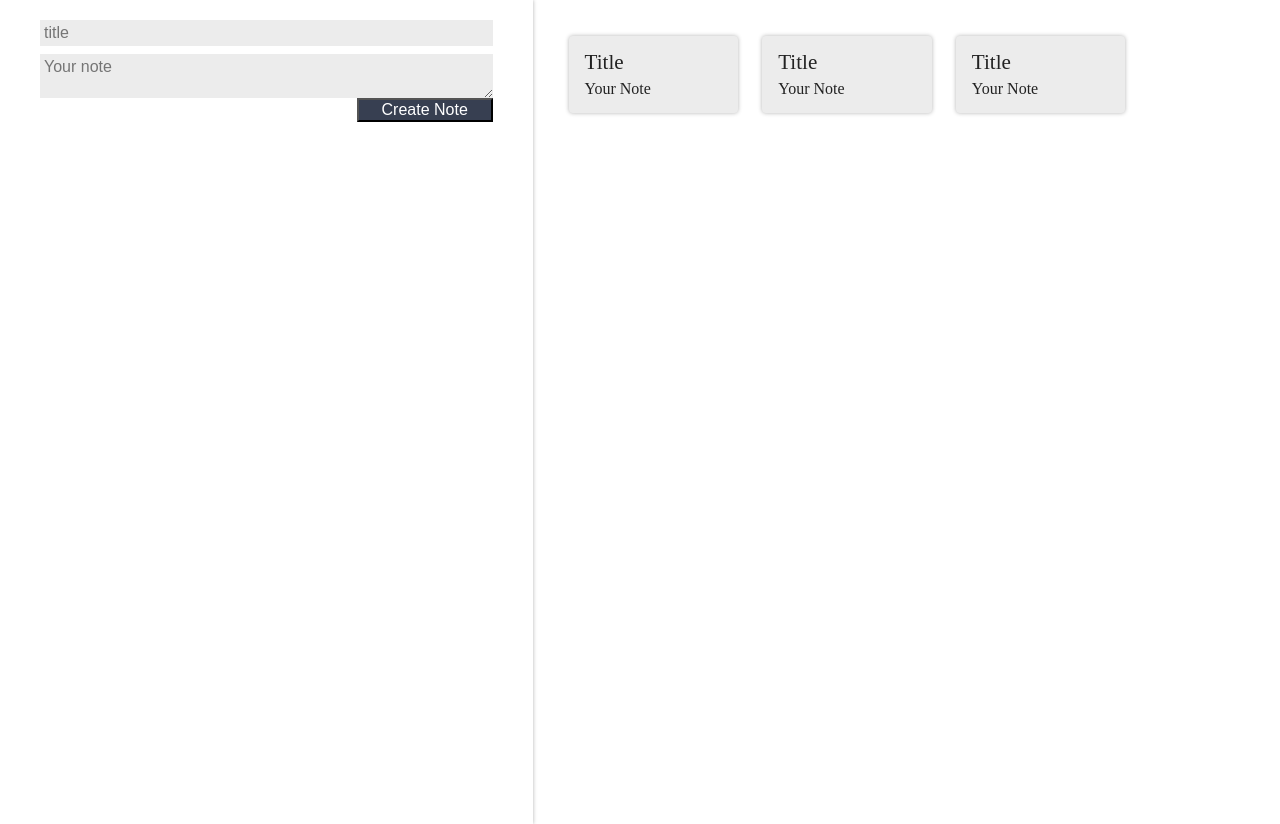
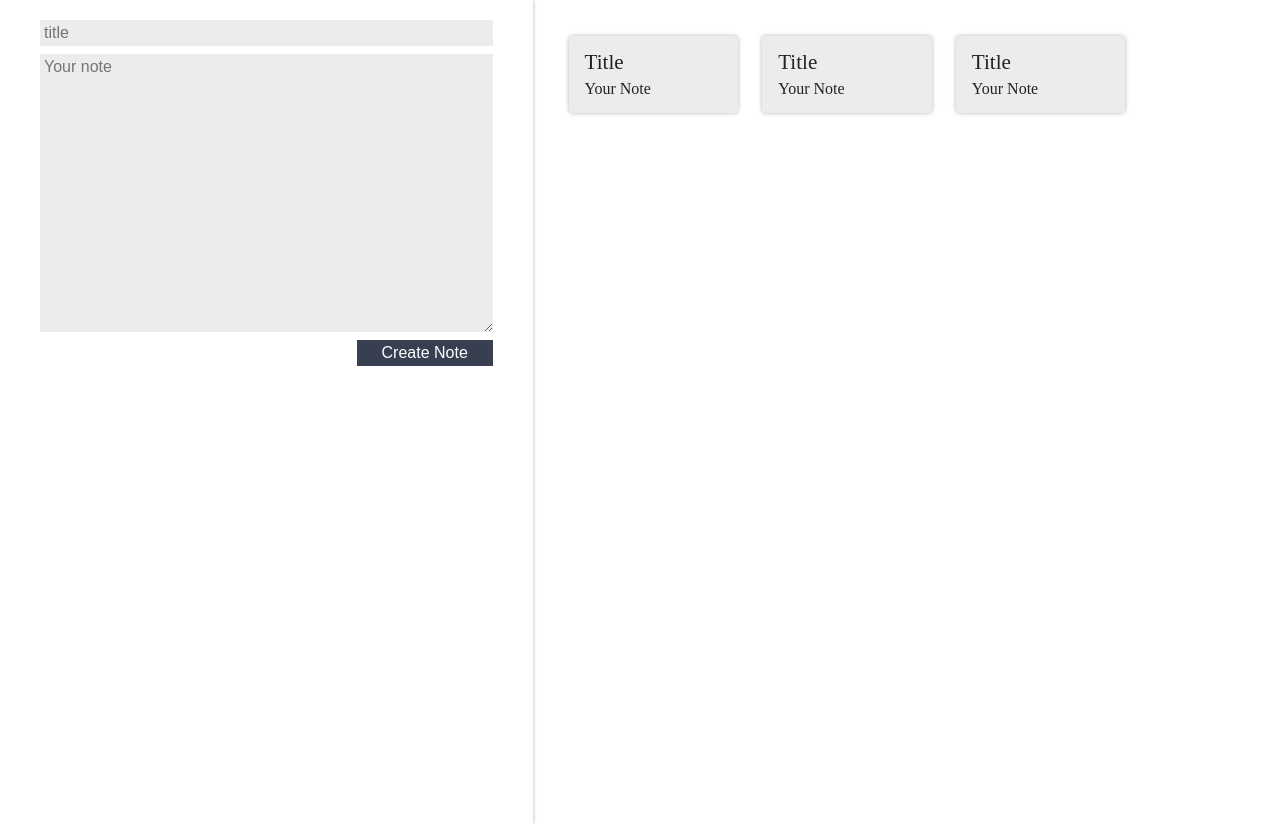
Before and after one commit to leveau10/react-starting, a React (Create React App) app in the folder ceep/: page / in a window 1280 px wide. Built offline with nearby package versions, Linux system fonts and the light colour scheme.

Commit message:
update indexjs
Added index.js inside every module of components to simplify the imports.

```diff
--- /dev/null
+++ b/ceep/src/components/NoteCard/index.js
@@ -0,0 +1,2 @@
+import NoteCard from "./NoteCard"
+export default NoteCard;
--- a/ceep/src/components/NotesList/NotesList.jsx
+++ b/ceep/src/components/NotesList/NotesList.jsx
@@ -1,5 +1,5 @@
 import React, { Component } from "react";
-import NoteCard from "../NoteCard/NoteCard.jsx";
+import NoteCard from "../NoteCard";
 import "./style.css";
 
 /*This component show a list of notes;
--- /dev/null
+++ b/ceep/src/components/NotesList/index.js
@@ -0,0 +1,2 @@
+import NotesList from "./NotesList"
+export default NotesList;
--- a/ceep/src/components/RegisterForm/RegisterForm.jsx
+++ b/ceep/src/components/RegisterForm/RegisterForm.jsx
@@ -1,13 +1,23 @@
 import React, { Component } from "react";
-import "./style.css"
+import "./style.css";
 
 class RegisterForm extends Component {
   render() {
     return (
       <form className="register-form">
-        <input type="text" placeholder="title" className="register-form_input"/>
-        <textarea placeholder="Your note" className="register-form_input"/>
-        <button className="register-form_submit">Create Note</button>
+        <input
+          type="text"
+          placeholder="title"
+          className="register-form_input"
+        />
+        <textarea
+          rows={15}
+          placeholder="Your note"
+          className="register-form_input"
+        />
+        <button className="register-form_submit register-form_input">
+          Create Note
+        </button>
       </form>
     );
   }
--- /dev/null
+++ b/ceep/src/components/RegisterForm/index.js
@@ -0,0 +1,2 @@
+import RegisterForm from "./RegisterForm"
+export default RegisterForm;
```
Also changed, not shown: ceep/src/components/NoteCard/NoteCard.jsx (line endings or trailing spaces).
